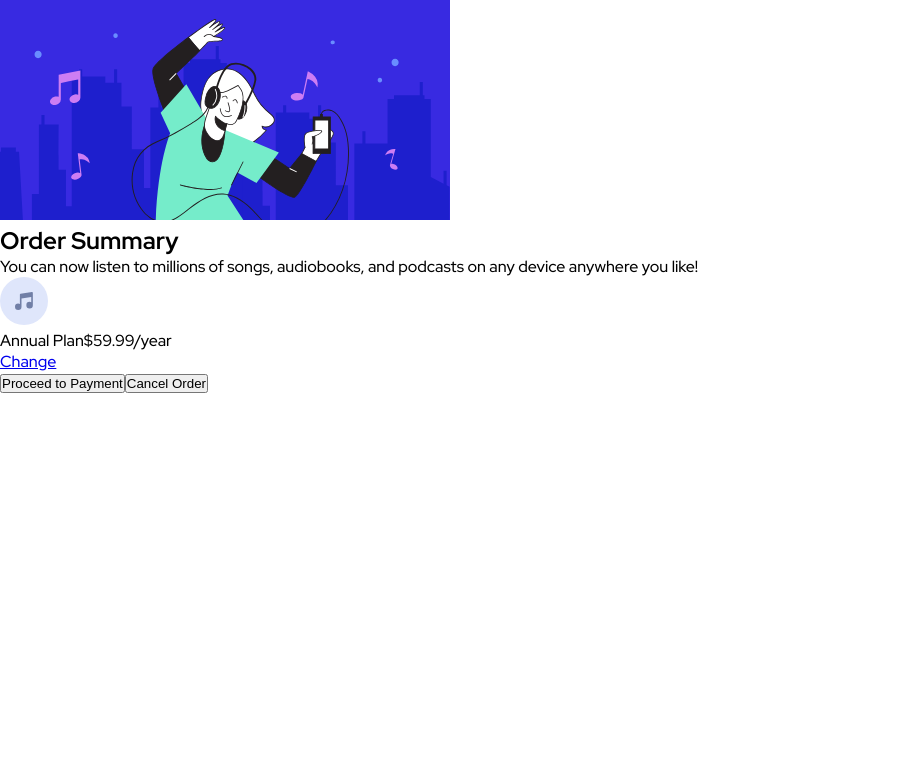
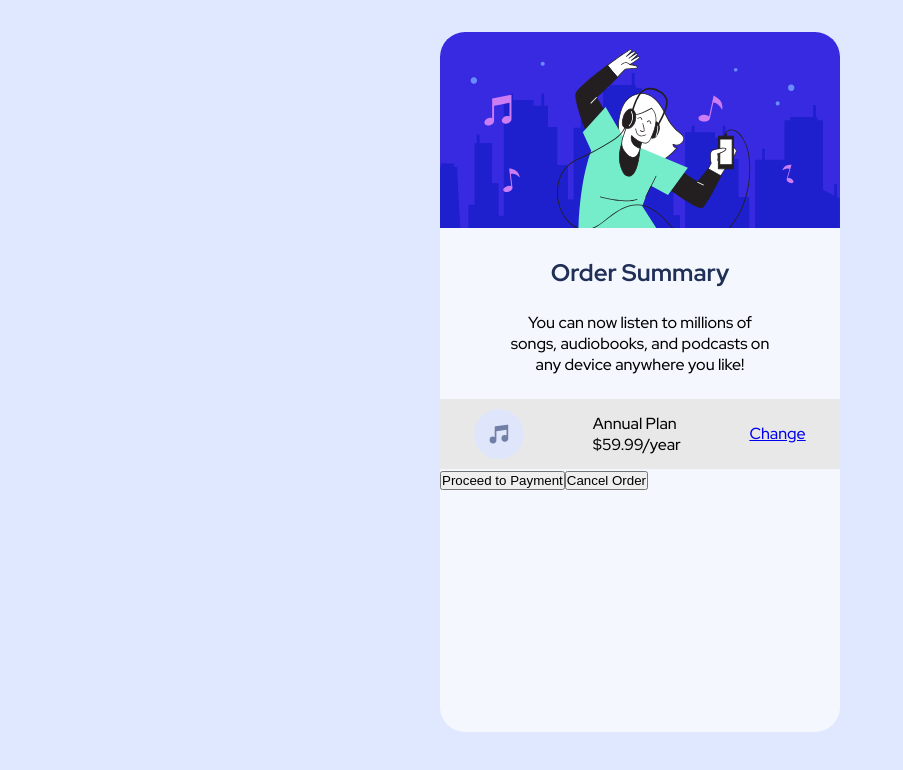
Before and after one commit to Markevo5150/Order-Summary-Component, a React (Vite) app: page / in a window 1280 px wide. Shown: the top 770 px of the page, without its empty margins (0-903 px from the left). Built offline with nearby package versions, Linux system fonts and the light colour scheme.

Commit message:
new styles

```diff
--- a/src/App.scss
+++ b/src/App.scss
@@ -0,0 +1,44 @@
+.main-container {
+  background: var(--VeryPaleBlue);
+  width: 400px;
+  height: 700px;
+  margin: 2rem auto;
+  border-radius: 25px;
+  display: flex;
+  flex-direction: column;
+}
+
+.image {
+  width: inherit;
+}
+img {
+  width: inherit;
+  border-top-right-radius: 25px;
+  border-top-left-radius: 25px;
+}
+.title {
+  margin: 1.5rem 0;
+  text-align: center;
+  color: var(--DarkBlue);
+}
+.description {
+  margin: 0 4rem 0 4rem;
+  text-align: center;
+}
+.plan {
+  background: var(--LightGray);
+  display: flex;
+  justify-content: space-around;
+  align-items: center;
+  height: 70px;
+  margin-top: 1.5rem;
+}
+.info {
+  display: flex;
+  flex-direction: column;
+}
+
+.musicIcon {
+  width: 50px;
+  background-size: cover;
+}
--- a/src/App.tsx
+++ b/src/App.tsx
@@ -12,7 +12,11 @@ export default function App() {
             any device anywhere you like!{" "}
           </p>
           <div className="plan">
-            <img src="../images/icon-music.svg" alt="musicIcon" />
+            <img
+              className="musicIcon"
+              src="../images/icon-music.svg"
+              alt="musicIcon"
+            />
             <div className="info">
               <span className="annual">Annual Plan</span>
               <span className="price">$59.99/year</span>
--- a/src/styles/generals.scss
+++ b/src/styles/generals.scss
@@ -6,4 +6,5 @@
 }
 body {
   font-family: "Red Hat Display", sans-serif;
+  background: var(--PaleBlue);
 }
--- a/src/styles/variables.scss
+++ b/src/styles/variables.scss
@@ -5,6 +5,8 @@
   --VeryPaleBlue: hsl(225, 100%, 98%);
   --DesaturatedBlue: hsl(224, 23%, 55%);
   --DarkBlue: hsl(223, 47%, 23%);
+  --LightGray: hsl(0, 0%, 91%);
+
   /*Typography weight*/
   --mediumFont: 500;
   --boldFont: 700;
```
